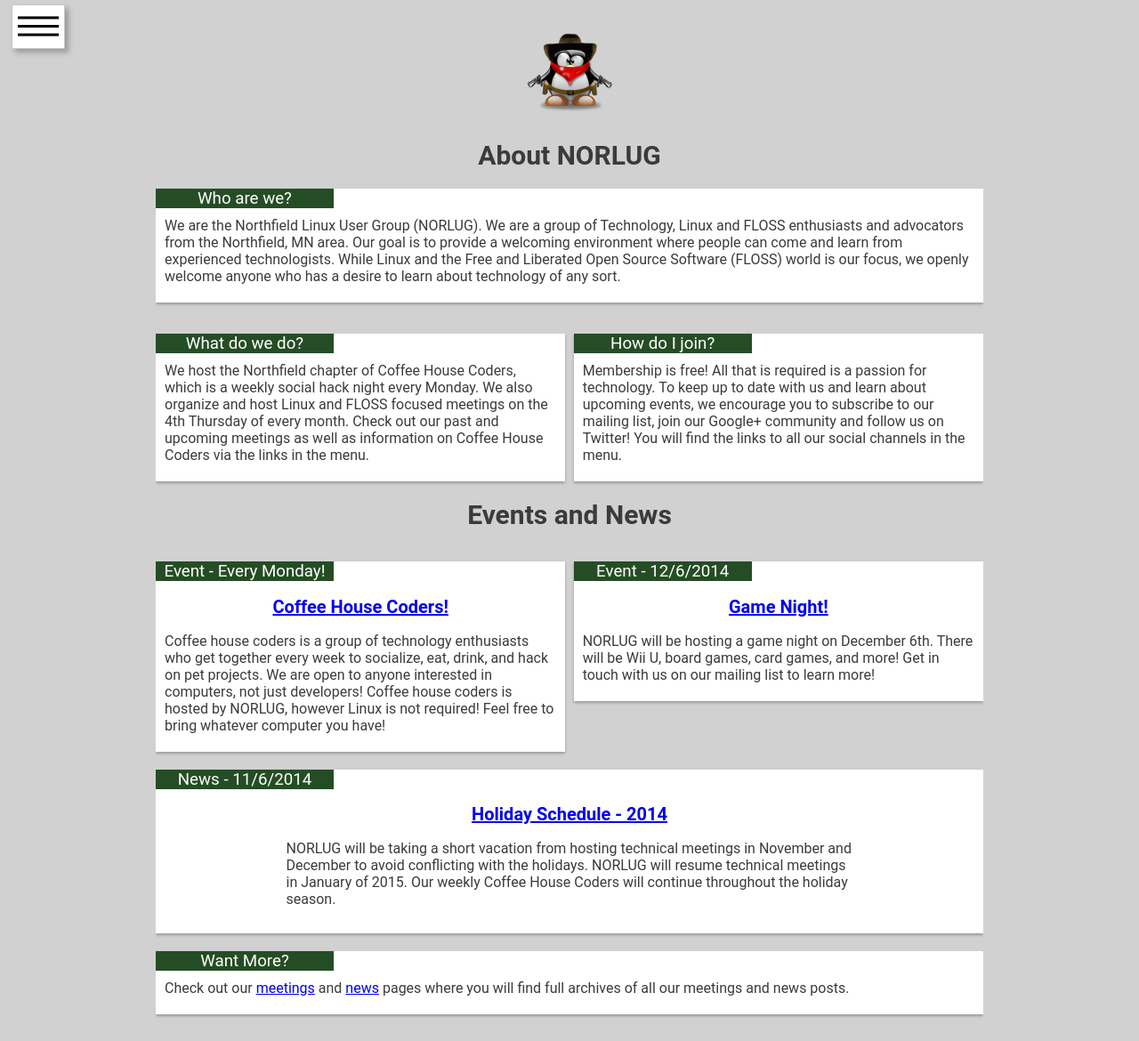
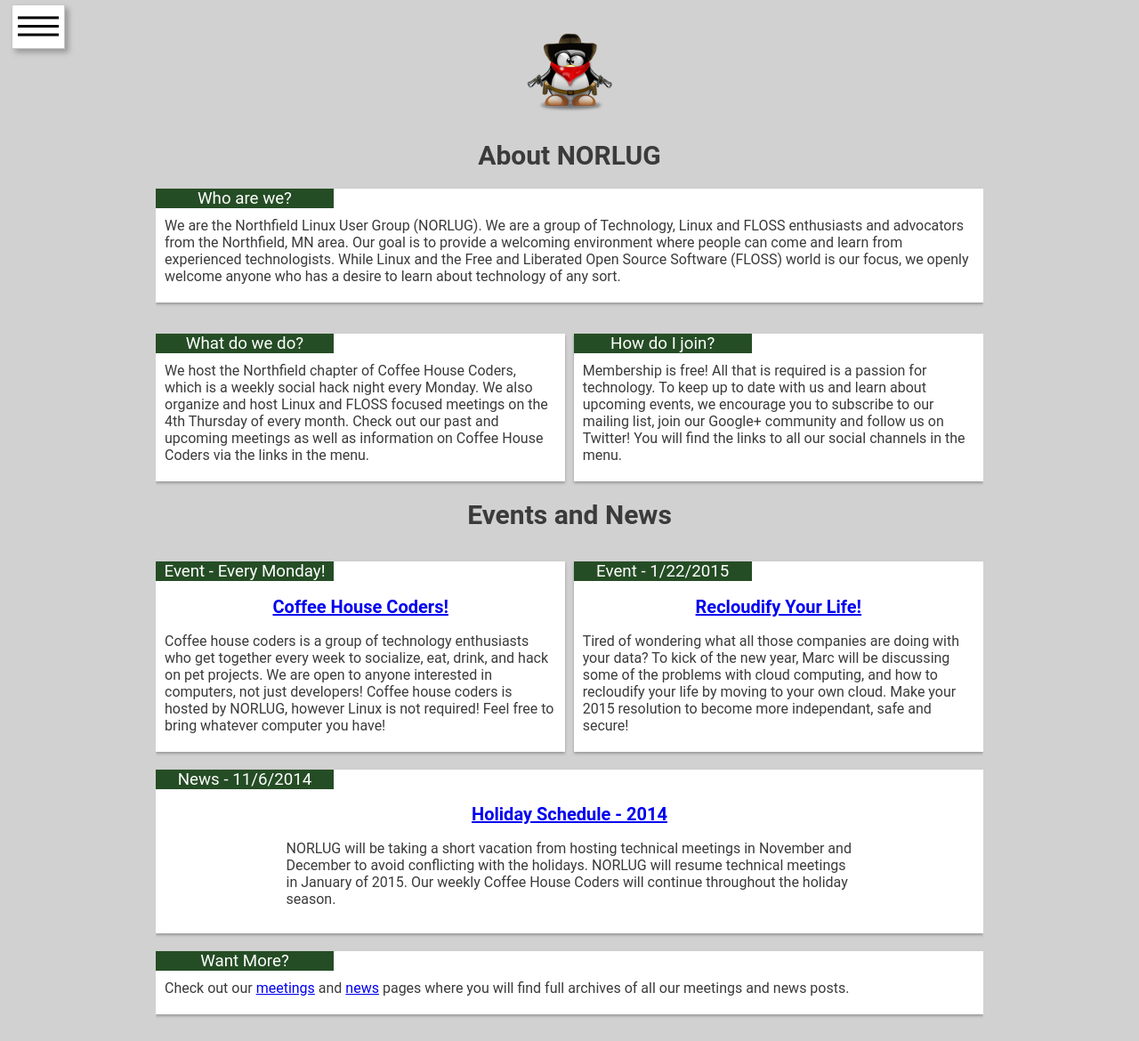
Before and after one commit to norlug/norlug.github.io, a Jekyll site: the page built from index.html, in a window 1280 px wide. Shown: the whole page at 89% size. Built offline with Jekyll 4.4.1, drawn with Linux system fonts in a browser that asks for light colours.

Commit message:
Updated home page

```diff
--- a/index.html
+++ b/index.html
@@ -36,9 +36,9 @@
 </section>
 
 <section class="card right">
-        <h3 class="header left"> Event - 12/6/2014 </h3>
-        <h2><a href="/meetings">Game Night!</a></h2>
-        <p class="content left">NORLUG will be hosting a game night on December 6th. There will be Wii U, board games, card games, and more! Get in touch with us on our mailing list to learn more! </p>
+        <h3 class="header left"> Event - 1/22/2015 </h3>
+        <h2><a href="/meetings">Recloudify Your Life!</a></h2>
+        <p class="content left">Tired of wondering what all those companies are doing with your data? To kick of the new year, Marc will be discussing some of the problems with cloud computing, and how to recloudify your life by moving to your own cloud. Make your 2015 resolution to become more independant, safe and secure!</p>
 </section>
 
 <p class="clear"></p>
```
